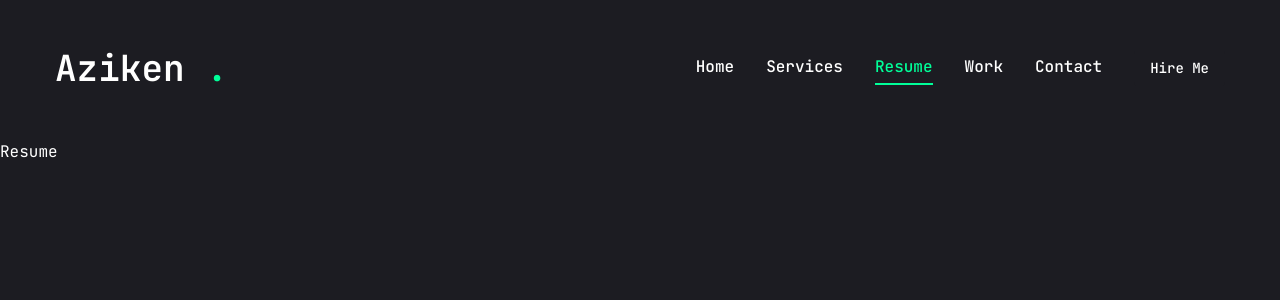
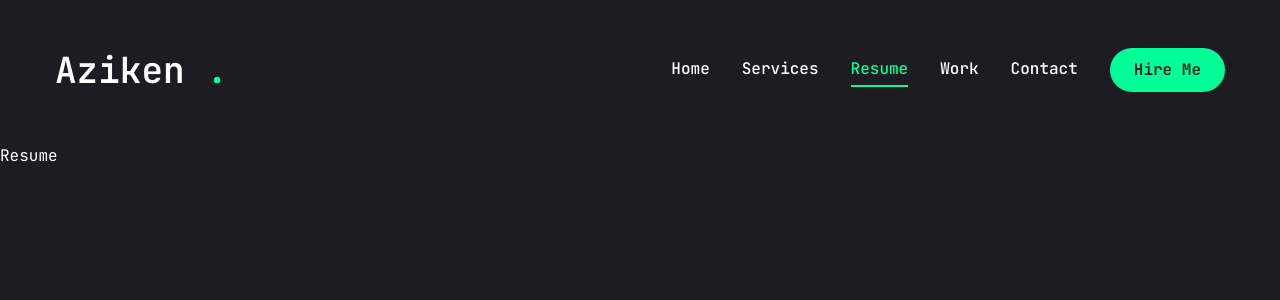
Before and after one commit to Azikenp/Portfolio-website-framer, a Next.js app: page /resume in a window 1280 px wide. Shown: the top 300 px of the page. Built offline with nearby package versions, Linux system fonts and the light colour scheme.

Commit message:
header and button done

```diff
--- a/components/MobileNav.jsx
+++ b/components/MobileNav.jsx
@@ -22,7 +22,7 @@ const MobileNav = () => {
       </SheetTrigger>
       <SheetContent className="flex flex-col">
         {/* logo */}
-        <div className="mt-32 mb-40 text-center text-2xl">
+        <div className="mt-24 mb-10 text-center text-2xl">
           <Link href="/">
             <h1 className="text-4xl">
               Aziken <span className="text-accent">.</span>
@@ -31,9 +31,15 @@ const MobileNav = () => {
         </div>
 
         {/* nav */}
-        <nav>
+        <nav className="flex flex-col items-center justify-center gap-8">
           {links.map((link, index) => (
-            <Link key={index} href={link.path}>
+            <Link
+              key={index}
+              href={link.path}
+              className={`${
+                link.path === pathname && "text-accent border-b-2 border-accent"
+              } text-xl capitalize hover:text-accent transition-all`}
+            >
               {link.name}
             </Link>
           ))}
--- a/components/ui/button.jsx
+++ b/components/ui/button.jsx
@@ -1,29 +1,23 @@
-import * as React from "react"
-import { Slot } from "@radix-ui/react-slot"
+import * as React from "react";
+import { Slot } from "@radix-ui/react-slot";
 import { cva } from "class-variance-authority";
 
-import { cn } from "@/lib/utils"
+import { cn } from "@/lib/utils";
 
 const buttonVariants = cva(
-  "inline-flex items-center justify-center gap-2 whitespace-nowrap rounded-md text-sm font-medium ring-offset-background transition-colors focus-visible:outline-none focus-visible:ring-2 focus-visible:ring-ring focus-visible:ring-offset-2 disabled:pointer-events-none disabled:opacity-50 [&_svg]:pointer-events-none [&_svg]:size-4 [&_svg]:shrink-0",
+  "inline-flex items-center justify-center whitespace-nowrap rounded-full text-base font-semibold ring-offset-white transition-colors",
   {
     variants: {
       variant: {
-        default: "bg-primary text-primary-foreground hover:bg-primary/90",
-        destructive:
-          "bg-destructive text-destructive-foreground hover:bg-destructive/90",
+        default: "bg-accent text-primary hover:bg-accent-hover",
+        primary: "bg-primary text-white",
         outline:
-          "border border-input bg-background hover:bg-accent hover:text-accent-foreground",
-        secondary:
-          "bg-secondary text-secondary-foreground hover:bg-secondary/80",
-        ghost: "hover:bg-accent hover:text-accent-foreground",
-        link: "text-primary underline-offset-4 hover:underline",
+          "border border-accent bg-transparent text-accent hover:bg-accent hover:text-primary",
       },
       size: {
-        default: "h-10 px-4 py-2",
-        sm: "h-9 rounded-md px-3",
-        lg: "h-11 rounded-md px-8",
-        icon: "h-10 w-10",
+        default: "h-[44px] px-6",
+        sm: "h-[48px] px-6",
+        lg: "h-[56px] px-8 text-sm uppercase tracking-[2px]",
       },
     },
     defaultVariants: {
@@ -31,17 +25,20 @@ const buttonVariants = cva(
       size: "default",
     },
   }
-)
+);
 
-const Button = React.forwardRef(({ className, variant, size, asChild = false, ...props }, ref) => {
-  const Comp = asChild ? Slot : "button"
-  return (
-    (<Comp
-      className={cn(buttonVariants({ variant, size, className }))}
-      ref={ref}
-      {...props} />)
-  );
-})
-Button.displayName = "Button"
+const Button = React.forwardRef(
+  ({ className, variant, size, asChild = false, ...props }, ref) => {
+    const Comp = asChild ? Slot : "button";
+    return (
+      <Comp
+        className={cn(buttonVariants({ variant, size, className }))}
+        ref={ref}
+        {...props}
+      />
+    );
+  }
+);
+Button.displayName = "Button";
 
-export { Button, buttonVariants }
+export { Button, buttonVariants };
```
